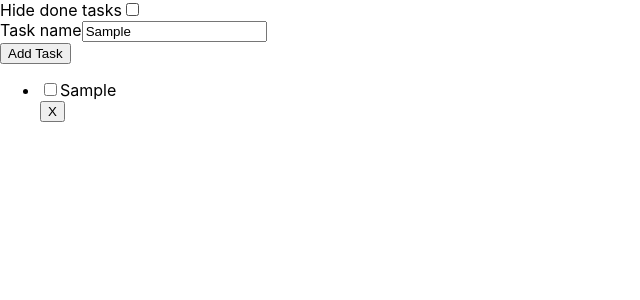
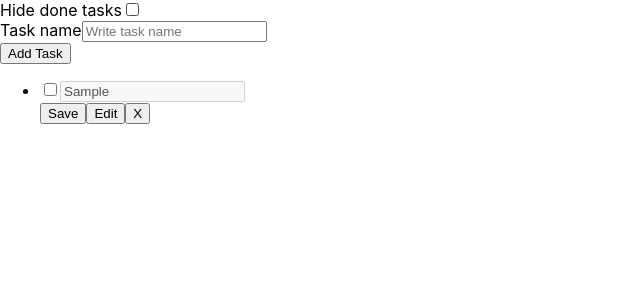
Before and after one commit to NuneMazmanyan/to-do-list-react, a React (Create React App) app: page / in a window 1280 px wide. Both pictures are taken after typing "Sample" into the empty fields and a click on the button "Add Task". Shown: the top 300 px of the page, without its empty margins (0-640 px from the left). Built offline with nearby package versions, Linux system fonts and the light colour scheme.

Commit message:
add task editing

```diff
--- a/src/components/NewTask/NewTask.js
+++ b/src/components/NewTask/NewTask.js
@@ -9,6 +9,7 @@ export const NewTask = () => {
     const submit = (e) => {
         e.preventDefault()
         addTask(taskName.current.value)
+        taskName.current.value = '';
     }
     return (
         <form className="App-new-task-creation_block" onSubmit={submit}>
@@ -18,7 +19,7 @@ export const NewTask = () => {
                        className="border-amber-300 border rounded text-sm p-1"/>
             </div>
             <div className=" flex flex-row-reverse">
-                <button type="submit" className="rounded bg-teal-700 text-white py-1 px-5 mt-2 text-sm">Add Task
+                <button type="submit" className="rounded bg-teal-700 text-white py-1 px-5 mt-2 text-sm hover:bg-teal-600">Add Task
                 </button>
             </div>
         </form>
--- a/src/components/ToDoList/ToDoListItem/ToDoListItem.js
+++ b/src/components/ToDoList/ToDoListItem/ToDoListItem.js
@@ -1,16 +1,32 @@
-import React, {useContext, useState} from 'react';
+import React, {useContext, useEffect, useRef, useState} from 'react';
 import WarningModal from "../../WarningModal/WarningModal";
 import '../../../tailwindcss.css';
 import TasksContext from '../../../providers/tasksContext.provider';
 
 export const ToDoListItem = ({task}) => {
     const tasksContext = useContext(TasksContext);
-    const { updateStatus } = tasksContext;
+    const {updateStatus, renameTask} = tasksContext;
+    const [modalState, setModalState] = useState(false);
+    const [isDisabled, setIsDisabled] = useState(true);
+    const taskNameRef = useRef();
 
-    const [modalState, setModalState] = useState(false)
+    useEffect(() => {
+        if (!isDisabled) {
+            taskNameRef.current.focus();
+        }
+    }, [isDisabled]);
 
     const changeModalState = () => {
-        setModalState(!modalState)
+        setModalState(!modalState);
+    }
+
+    const editTask = () => {
+        setIsDisabled(false);
+    }
+
+    const saveChanges = () => {
+        renameTask(task.id, taskNameRef.current.value);
+        setIsDisabled(true)
     }
 
     return (
@@ -22,11 +38,22 @@ export const ToDoListItem = ({task}) => {
                            onChange={() => updateStatus(task.id)}
                            className="h-4 w-4 rounded border-gray-300 text-indigo-600 focus:ring-indigo-600"
                     />
-                    <label htmlFor={task.id}
-                           className={task.status === 'completed' ? "text-slate-400 font-medium text-sm ml-4 align-top" : "text-slate-900 font-medium text-sm ml-4 align-top"}>{task.text}</label>
+                    <input type="text" htmlFor={task.id}
+                           ref={taskNameRef}
+                           disabled={isDisabled}
+                           defaultValue={task.text}
+                           className={task.status === 'completed' ? "text-slate-400 font-medium text-sm ml-4 align-top bg-white" : "text-slate-900 font-medium text-sm ml-4 align-top bg-white"}/>
                 </div>
-                <div className="">
-                    <button onClick={changeModalState}>X</button>
+                <div>
+                    <button onClick={saveChanges}
+                            className={isDisabled ? "hidden" : "rounded-full text-white bg-teal-700 px-4 mr-3 hover:bg-teal-600"}>Save
+                    </button>
+                    <button onClick={editTask}
+                            className={isDisabled ? "rounded-full text-white bg-teal-700 px-4 mr-3 hover:bg-teal-600" : "hidden"}>Edit
+                    </button>
+                    <button onClick={changeModalState}
+                            className="rounded-full bg-amber-300 text-white px-2 hover:bg-amber-200">X
+                    </button>
                 </div>
             </div>
             {modalState ? <WarningModal task={task}/> : null}
--- a/src/providers/tasksContext.provider.js
+++ b/src/providers/tasksContext.provider.js
@@ -46,12 +46,23 @@ export function TasksContextProvider({ children }) {
         );
     };
 
+    const renameTask = (taskId, newName) => {
+        setTasksArr(prevTasksArr =>
+            prevTasksArr.map(task =>
+                task.id === taskId
+                    ? {...task, text: newName}
+                    : task
+            )
+        )
+    }
+
+
     useEffect(() => {
         updateLocalStorage(tasksArr);
     }, [tasksArr]);
 
     return (
-        <TasksContext.Provider value={{ tasksArr, addTask, deleteTaskById, updateStatus }}>
+        <TasksContext.Provider value={{ tasksArr, addTask, deleteTaskById, updateStatus, renameTask }}>
             {children}
         </TasksContext.Provider>
     );
```
